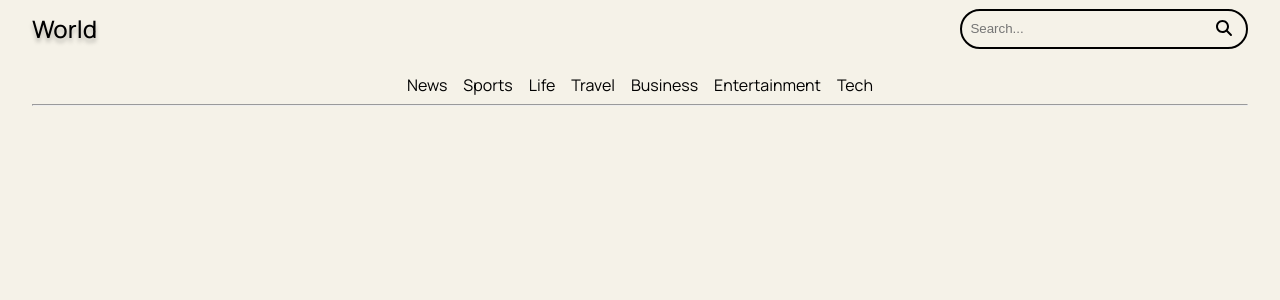
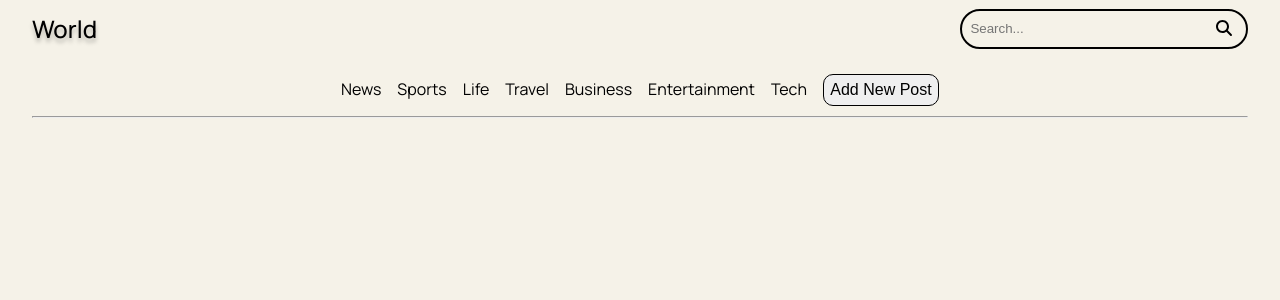
Before and after one commit to principalkelvo/NewsPaper, a React (Create React App) app: page / in a window 1280 px wide. Shown: the top 300 px of the page. Built offline with nearby package versions, Linux system fonts and the light colour scheme; no server answers.

Commit message:
adds post button

```diff
--- a/src/App.js
+++ b/src/App.js
@@ -25,7 +25,7 @@ function App() {
     setBlogs([...blogs, newBlog]);
   }
 
-  console.log(blogs);
+  console.log('all blogs',blogs);
 
   return (
     <div className="App">
--- a/src/components/navbar/Navbar.js
+++ b/src/components/navbar/Navbar.js
@@ -3,7 +3,7 @@ import { NavLink } from "react-router-dom";
 import NavbarCSS from "./Navbar.module.css";
 import SearchBar from "./SearchBar";
 
-function Navbar({search, onSearchChange}) {
+function Navbar({ search, onSearchChange }) {
   return (
     <>
       <nav className={NavbarCSS.navbar}>
@@ -12,7 +12,7 @@ function Navbar({search, onSearchChange}) {
           World
         </div>
         <div className={NavbarCSS.navbarSearch}>
-        <SearchBar search ={search} onSearchChange={onSearchChange}/>
+          <SearchBar search={search} onSearchChange={onSearchChange} />
         </div>
       </nav>
       <nav className={NavbarCSS.navbarItems}>
@@ -52,7 +52,11 @@ function Navbar({search, onSearchChange}) {
               Tech
             </NavLink>
           </li>
-        <hr/>
+            <NavLink to="/addBlogs" className={NavbarCSS.linkStyles}>
+              <button>Add New Post</button>
+            </NavLink>
+
+          <hr />
         </ul>
       </nav>
     </>
--- a/src/components/navbar/Navbar.module.css
+++ b/src/components/navbar/Navbar.module.css
@@ -19,7 +19,7 @@
     display: inline-block;
     font-size: 1rem;
     text-decoration: none;
-    padding-bottom: 0.5rem;
+    padding-bottom: 1rem;
     transition: all 0.3s ease-in-out;
   }
    .navbarItems li:hover{
@@ -38,6 +38,7 @@
     color: red;
   }
 
+
   .navbarItems.logo {
     font-weight: 500;
     line-height: 1.8125rem;
@@ -49,3 +50,24 @@
 
     text-shadow: 0px 4px 4px rgba(0, 0, 0, 0.25);
   }
+
+  ul button {
+    font-size: 1em;
+    display: inline-block;
+    outline: 0;
+    border: 0;
+    cursor: pointer;
+    border-radius: 10px;
+    color: rgb(0, 0, 0);
+    height: 2rem;
+    width: 7.25rem;
+    border:1px solid #000;
+    text-shadow: 0 0.0625rem 0 rgba(255, 255, 255, 0.4);
+    /* background: radial-gradient(100% 100% at 100% 0%, #89e5ff 0%, #5468ff 100%); */
+    transition: all 0.15s ease;
+    margin-bottom: 0.5rem;
+
+  }
+ ul button:hover {
+    transform: translateY(-1.6px);
+  }
```
